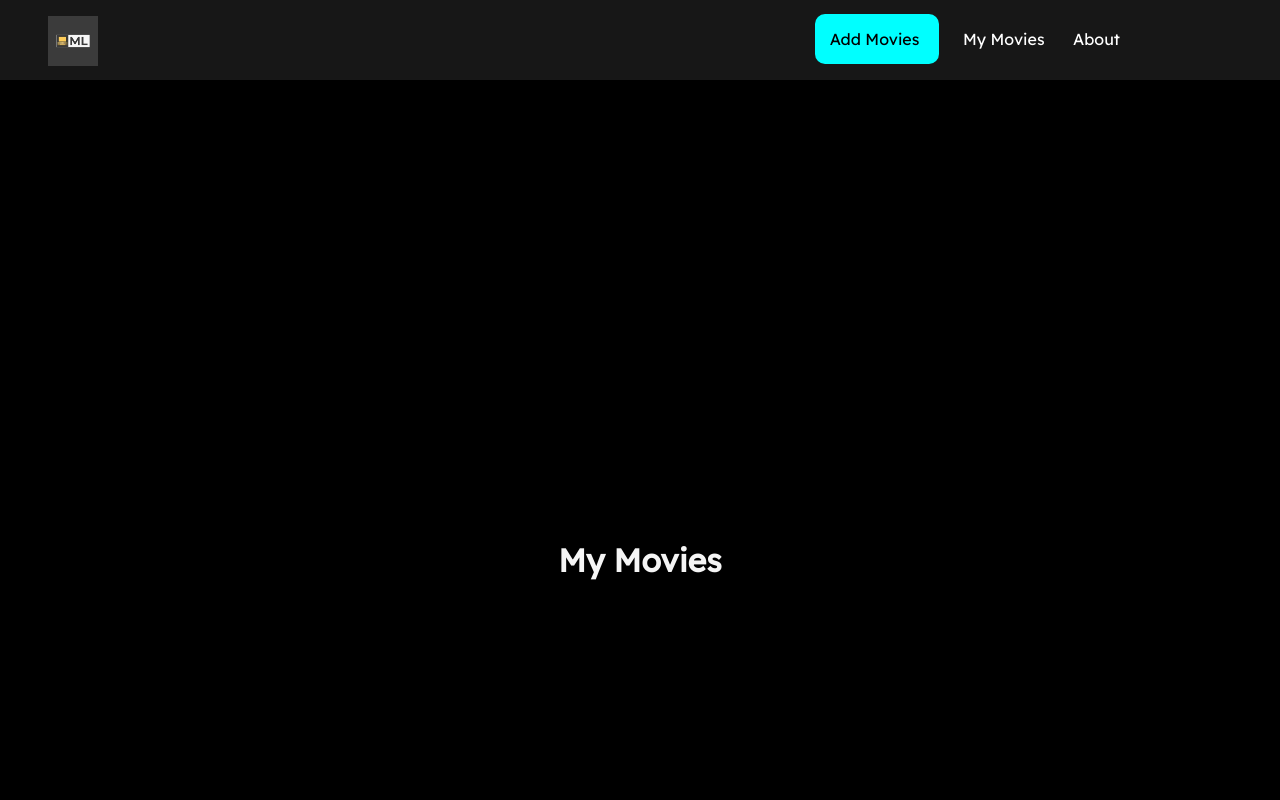
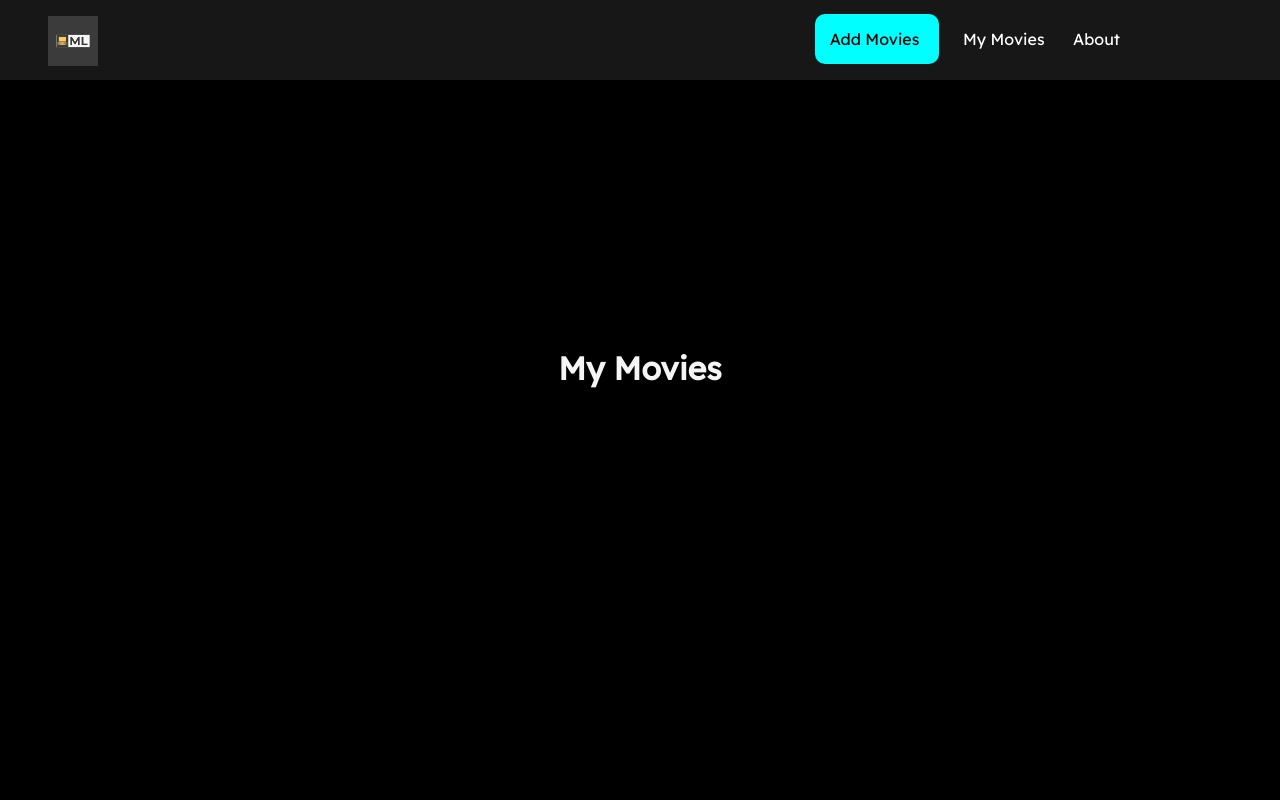
Before and after one commit to ForlonWolf/movie-logger, a plain HTML site: page index.html in a window 1280 px wide. Shown: the top 800 px of the page. Drawn offline with Linux system fonts and the light colour scheme.

Commit message:
Update style.css

```diff
--- a/style.css
+++ b/style.css
@@ -82,7 +82,6 @@ nav ul a:hover{
     justify-content: center;
     align-items: center;
     flex-direction: column;
-    margin: 12rem;
 }
 
 #about{
```
